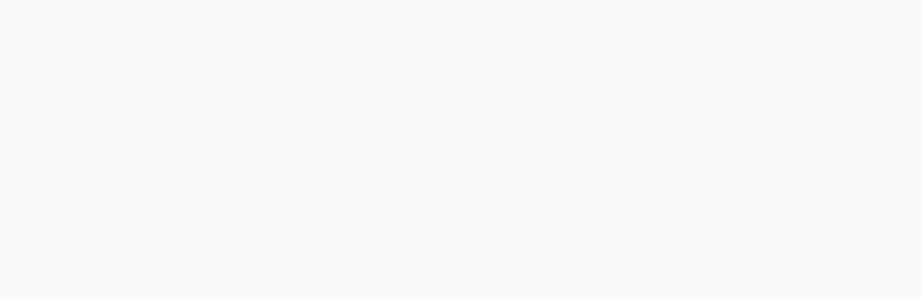
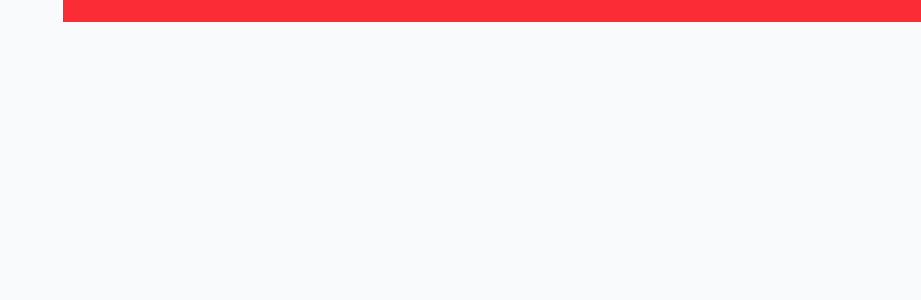
Before and after one commit to KamyabT/forooshyar, a Next.js app: page /dashboard in a window 1280 px wide. Shown: the top 300 px of the page, without its empty margins (359-1280 px from the left). Built offline with nearby package versions, Linux system fonts and the light colour scheme.

Commit message:
style(sidebar): finishing sidebar for now

```diff
--- /dev/null
+++ b/src/app/(dashboard)/invoices/new/page.tsx
@@ -0,0 +1,9 @@
+const InvoiceGeneratorPage = () => {
+  return (
+    <div>
+      <div>hiii</div>
+    </div>
+  );
+};
+
+export default InvoiceGeneratorPage;
--- a/src/app/(dashboard)/layout.tsx
+++ b/src/app/(dashboard)/layout.tsx
@@ -1,10 +1,14 @@
+import AppHeader from "@/components/AppHeader";
 import AppSidebar from "@/components/AppSidebar";
 
 export default function DashboardLayout({ children }: { children: React.ReactNode }) {
   return (
     <div className="flex">
       <AppSidebar />
-      <main>{children}</main>
+      <div className="w-full">
+        <AppHeader />
+        <main>{children}</main>
+      </div>
     </div>
   );
 }
--- /dev/null
+++ b/src/components/AppHeader.tsx
@@ -0,0 +1,9 @@
+const AppHeader = () => {
+  return (
+    <header className="bg-red-500 w-full">
+      <div>hellooooo</div>
+    </header>
+  );
+};
+
+export default AppHeader;
--- a/src/components/appSidebar.tsx
+++ b/src/components/appSidebar.tsx
@@ -35,7 +35,7 @@ const AppSidebar = () => {
               </Link>
             </li>
             <li className="flex items-center p-3 text-[16px] rounded-lg hover:bg-primary-hover hover:text-primary">
-              <Link className="flex items-center gap-3" href="/newInvoice">
+              <Link className="flex items-center gap-3" href="/invoices/new">
                 <FilePlusCorner size={20} />
                 <span>فاکتور جدید</span>
               </Link>
```
